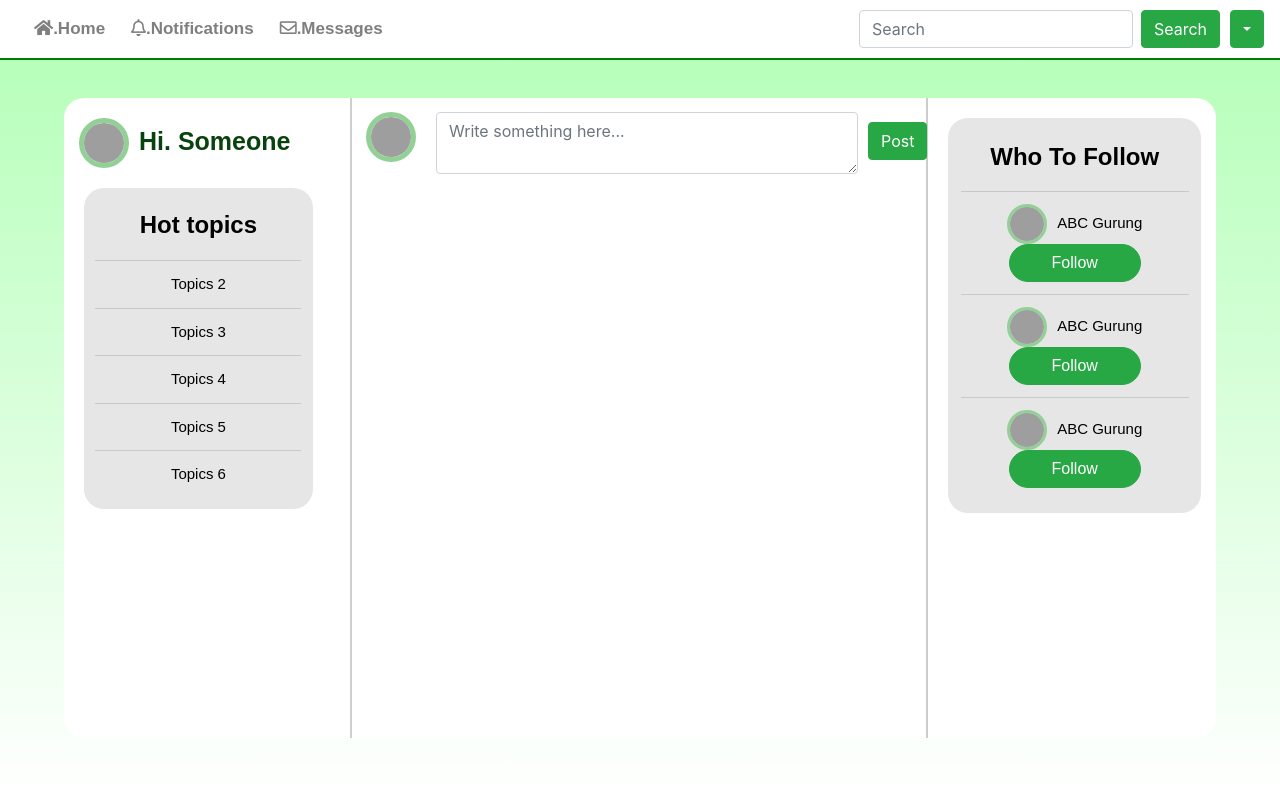
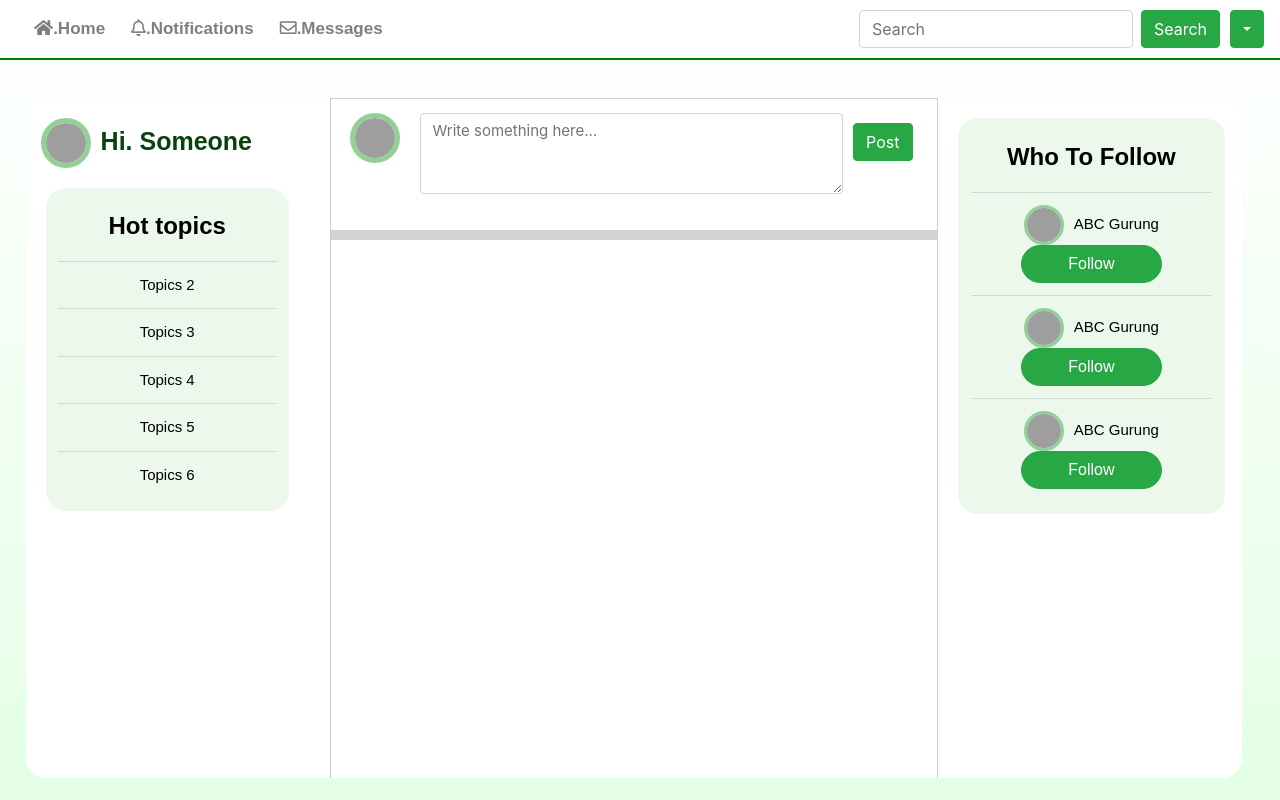
Before and after one commit to gurungsudesh/client, a Vue app: page /#/about in a window 1280 px wide. Built offline with nearby package versions, Linux system fonts and the light colour scheme; grey boxes are pictures that could not be loaded.

Commit message:
UI changes 2

```diff
--- a/src/components/Login/SignUp.vue
+++ b/src/components/Login/SignUp.vue
@@ -8,7 +8,7 @@
                                     <h5>Join iPost Now.</h5>
 
                             <br>
-                                    <a href=""><button type="submit" class="btn btn-success" id="submit1" name="submit" ><router-link id="routsubmit" to="/signup">Sign Up</router-link></button></a><br><br>
+                                    <button class="btn btn-success" id="submit1"  ><router-link id="routsubmit" to="/signup">Sign Up</router-link></button><br><br>
 
                         </div>
                 </div>
--- a/src/components/Register/RegisterForm.vue
+++ b/src/components/Register/RegisterForm.vue
@@ -1,5 +1,5 @@
 <template>
-    <div>
+    <div class="container">
         <div class="formmain">
         <form>
             <ul class="list-group list-group-flush">
@@ -39,8 +39,10 @@ export default {
 <style scoped>
 .formmain{
     position: relative;
+    margin-bottom: 5%;
+    transform: scale(0.9, 0.9);
 
-    width: 100%;
+
 }
 a{
     text-decoration: none;
--- a/src/components/UserHome/AddPost.vue
+++ b/src/components/UserHome/AddPost.vue
@@ -1,5 +1,5 @@
 <template>
-    <div>
+    <div class="container">
          <div class="writepost" >
          <div id="writepost1">
 
@@ -11,7 +11,7 @@
                     </div>
                     <div class="form-group col-md-9">
                   <div class="form-group shadow-textarea">
-                     <textarea class="form-control z-depth-1" id="exampleFormControlTextarea6" rows="2" v-model="postdata" placeholder="Write something here..."></textarea>
+                     <textarea class="form-control z-depth-1" style="font-size:15px" id="exampleFormControlTextarea6" rows="3" v-model="postdata" placeholder="Write something here..."></textarea>
                     </div>
                  </div>
               <div class="form-group col-md-1">
@@ -34,9 +34,11 @@ export default {
 </script>
 
 <style scoped>
-
+.container{
+    border-bottom: 10px solid lightgrey;
+}
 .writepost{
-    margin: 10px;
+    margin-top: 10px;
     width: 100%;
 
 
--- a/src/components/UserHome/FollowRecom.vue
+++ b/src/components/UserHome/FollowRecom.vue
@@ -32,7 +32,7 @@ export default {
       margin: 20px;
       border-radius: 20px;
       width: 100%;
-    background-color: rgb(230, 230, 230);
+    background-color: rgb(236, 248, 236);
 
 
 
@@ -41,7 +41,7 @@ export default {
     border-radius: 10px;
   }
   li{
-    background-color: rgb(230, 230, 230);
+    background-color: rgb(236, 248, 236);
     border-radius: 10px;
     text-align: center;
   }
--- a/src/components/UserHome/HotTopics.vue
+++ b/src/components/UserHome/HotTopics.vue
@@ -31,7 +31,7 @@ export default {
       margin: 20px;
       border-radius: 20px;
       width: 80%;
-    background-color: rgb(230, 230, 230);
+    background-color: rgb(236, 248, 236);
 
 
 
@@ -40,7 +40,7 @@ export default {
     border-radius: 10px;
   }
   li{
-    background-color: rgb(230, 230, 230);
+    background-color: rgb(236, 248, 236);
     border-radius: 10px;
   }
   #hotcontent{
--- a/src/views/About.vue
+++ b/src/views/About.vue
@@ -44,14 +44,14 @@ export default {
   position: absolute;
   height: 100%;
   width: 100%;
-  background-image: linear-gradient(to bottom, rgb(177, 255, 181), rgb(255, 255, 255));
+  background-image: linear-gradient(to bottom,  rgb(255, 255, 255),rgb(228, 255, 230));
 }
   .leftbody{
     position: absolute;
     left: 0%;
     height: 100%;
     width: 25%;
-    border-right: 2px solid rgb(207, 207, 207);
+
 }
 .home-header{
   border-bottom: 2px solid green;
@@ -61,7 +61,9 @@ export default {
     left: 25%;
     height: 100%;
     width: 50%;
-    border-right: 2px solid rgb(204, 204, 204);
+    border-right: 1px solid rgb(204, 204, 204);
+    border-left: 1px solid rgb(204, 204, 204);
+    border-top: 1px solid rgb(204, 204, 204);
 }
 .rightbody{
     position: absolute;
@@ -72,10 +74,10 @@ export default {
 .homebody{
   margin-top: 3%;
   background-color: white;
-  height:80%;
-  width:90%;
+  height:85%;
+  width:95%;
   position: absolute;
-  left: 5%;
+  left: 2%;
   border-radius: 20px;
 }
 </style>
```
